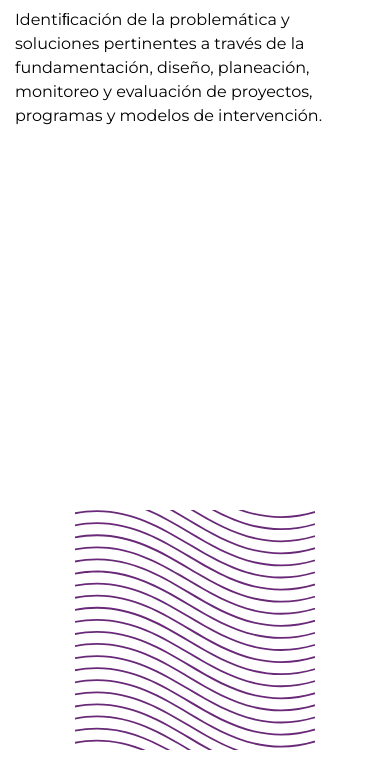
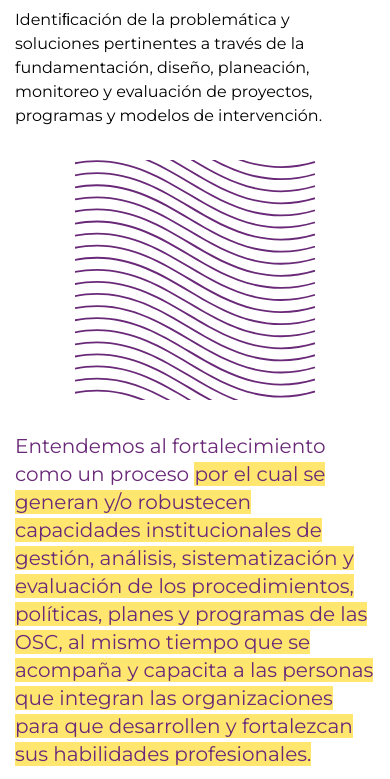
Before and after one commit to gilcarrillo7/fortalecimiento, a Gatsby site: page / in a window 390 px wide. Shown: the part 4000-4779 px from the top of the page. Built offline with nearby package versions, Linux system fonts and the light colour scheme; Gatsby itself is replaced by a stand-in of ours.

Commit message:
padding fixed

```diff
--- a/src/components/home/Section5.tsx
+++ b/src/components/home/Section5.tsx
@@ -14,7 +14,7 @@ const Circle = ({ className }: { className: string }) => {
 const Section5 = () => {
   return (
     <Page>
-      <div className="pb-24 md:pb-24 pt-[350px]">
+      <div className="pb-24 md:pb-24 md:pt-[350px]">
         <img
           className="relative md:absolute md:top-8 left-1/2 -translate-x-1/2 my-8 md:my-0 -z-10"
           src={Textura}
```
